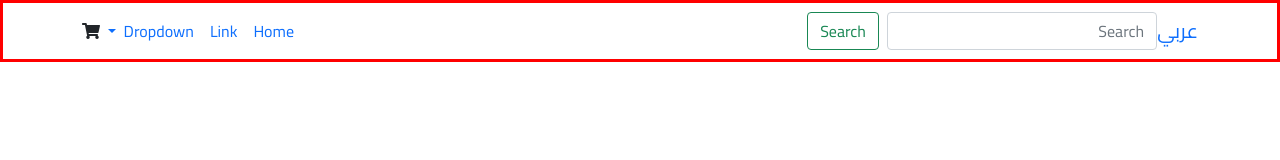
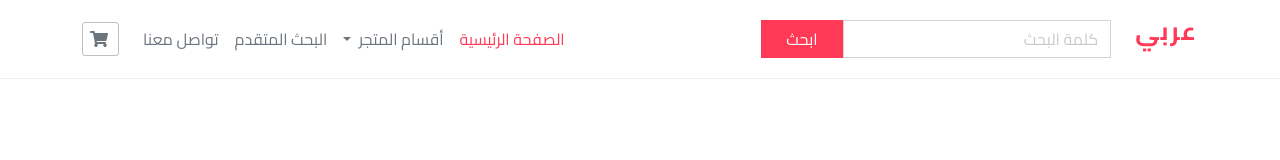
Before and after one commit to touzaelhassan/ECOMMERCE-STORE-USING-HTML-CSS-JS, a website built with webpack: page src/index.html in a window 1280 px wide. Built offline with nearby package versions, Linux system fonts and the light colour scheme.

Commit message:
Finishing The header section

```diff
--- a/src/css/style.css
+++ b/src/css/style.css
@@ -9,21 +9,84 @@
 body {
   font-family: 'Cairo', sans-serif;
 }
+
+::placeholder {
+  color: rgb(202, 202, 202) !important;
+}
 /* End General Styles */
 
 /* Start Header Section */
-.header {
-  border: 3px solid red;
+
+.navbar-brand {
+  color: var(--main-color);
+  font-size: 25px;
+  font-weight: 700;
+  letter-spacing: 2px;
+}
+
+.navbar-toggler {
+  margin-right: 12px;
+}
+
+.navbar-toggler i {
+  border: 1px solid rgb(192, 192, 192);
+  padding: 7px 8px;
+  border-radius: 3px;
+}
+
+.navbar-toggler i:hover {
+  color: #eee !important;
+  background-color: var(--main-color);
+}
+
+.navbar-cart i {
+  border: 1px solid rgb(192, 192, 192);
+  padding: 8px 7px;
+  padding-right: 10px;
+  border-radius: 3px;
+  cursor: pointer;
+}
+
+.navbar-cart i:hover {
+  color: #eee !important;
+  background-color: var(--main-color);
 }
 
 .navbar-form {
   width: 100%;
 }
 
+.navbar-btn {
+  color: #fff;
+  background-color: var(--main-color);
+}
+
+.navbar-btn:hover {
+  color: #fff;
+  background-color: #eb2a46;
+}
+
+.nav-link.active {
+  color: var(--main-color) !important;
+}
+.nav-link:hover {
+  color: var(--main-color) !important;
+}
+
 /* Start Media Queries */
-@media screen and (min-width: 768px) {
+@media screen and (min-width: 992px) {
+  .header {
+    border-bottom: 1px solid #eee;
+    padding: 7px 0;
+  }
+
+  .navbar-collapse {
+    background-color: #fff !important;
+  }
+
   .navbar-form {
     width: 350px;
+    border: 0 !important;
   }
 }
 /* End Header Section */
--- a/src/index.html
+++ b/src/index.html
@@ -15,14 +15,14 @@
   <body>
     <!-- Start Header Section -->
     <header class="header">
-      <nav class="navbar navbar-expand-md">
+      <nav class="navbar navbar-expand-lg py-0">
         <div class="container">
-          <a class="navbar-brand me-auto" href="#">عربي</a>
-          <div class="navbar-cart order-md-5">
-            <i class="fas fa-shopping-cart"></i>
+          <a class="navbar-brand me-auto mb-3 me-lg-4" href="#">عربي</a>
+          <div class="navbar-cart order-lg-5 ms-lg-3">
+            <i class="fas fa-shopping-cart d-block text-muted"></i>
           </div>
           <button
-            class="navbar-toggler p-0"
+            class="navbar-toggler p-0 rounded-0 text-muted shadow-none"
             type="button"
             data-bs-toggle="collapse"
             data-bs-target="#navbarSupportedContent"
@@ -30,46 +30,59 @@
             aria-expanded="false"
             aria-label="Toggle navigation"
           >
-            <i class="fas fa-bars"></i>
+            <i class="fas fa-bars d-block"></i>
           </button>
-          <form class="d-flex navbar-form">
+          <form
+            class="d-flex border-top border-bottom py-4 py-lg-0 navbar-form"
+          >
             <input
-              class="form-control me-2"
+              class="form-control m-0 rounded-0 shadow-none"
               type="search"
-              placeholder="Search"
+              placeholder="كلمة البحث"
               aria-label="Search"
             />
-            <button class="btn btn-outline-success" type="submit">
-              Search
+            <button
+              class="btn navbar-btn px-4 rounded-0 shadow-none"
+              type="submit"
+            >
+              ابحث
             </button>
           </form>
-          <div class="collapse navbar-collapse" id="navbarSupportedContent">
+          <div
+            class="collapse navbar-collapse bg-light"
+            id="navbarSupportedContent"
+          >
             <ul class="navbar-nav ms-auto mb-2 mb-lg-0">
               <li class="nav-item">
-                <a class="nav-link active" aria-current="page" href="#">Home</a>
-              </li>
-              <li class="nav-item">
-                <a class="nav-link" href="#">Link</a>
+                <a
+                  class="nav-link text-muted active"
+                  aria-current="page"
+                  href="#"
+                  >الصفحة الرئيسية</a
+                >
               </li>
               <li class="nav-item dropdown">
                 <a
-                  class="nav-link dropdown-toggle"
+                  class="nav-link text-muted dropdown-toggle"
                   href="#"
                   id="navbarDropdown"
                   role="button"
                   data-bs-toggle="dropdown"
                   aria-expanded="false"
                 >
-                  Dropdown
+                  أقسام المتجر
                 </a>
                 <ul class="dropdown-menu" aria-labelledby="navbarDropdown">
-                  <li><a class="dropdown-item" href="#">Action</a></li>
-                  <li><a class="dropdown-item" href="#">Another action</a></li>
-                  <li><hr class="dropdown-divider" /></li>
-                  <li>
-                    <a class="dropdown-item" href="#">Something else here</a>
-                  </li>
+                  <li><a class="dropdown-item" href="#">أطفال</a></li>
+                  <li><a class="dropdown-item" href="#">نسائي</a></li>
+                  <li><a class="dropdown-item" href="#">رجالي</a></li>
                 </ul>
+              </li>
+              <li class="nav-item">
+                <a class="nav-link text-muted" href="#">البحث المتقدم</a>
+              </li>
+              <li class="nav-item">
+                <a class="nav-link text-muted" href="#">تواصل معنا</a>
               </li>
             </ul>
           </div>
```
